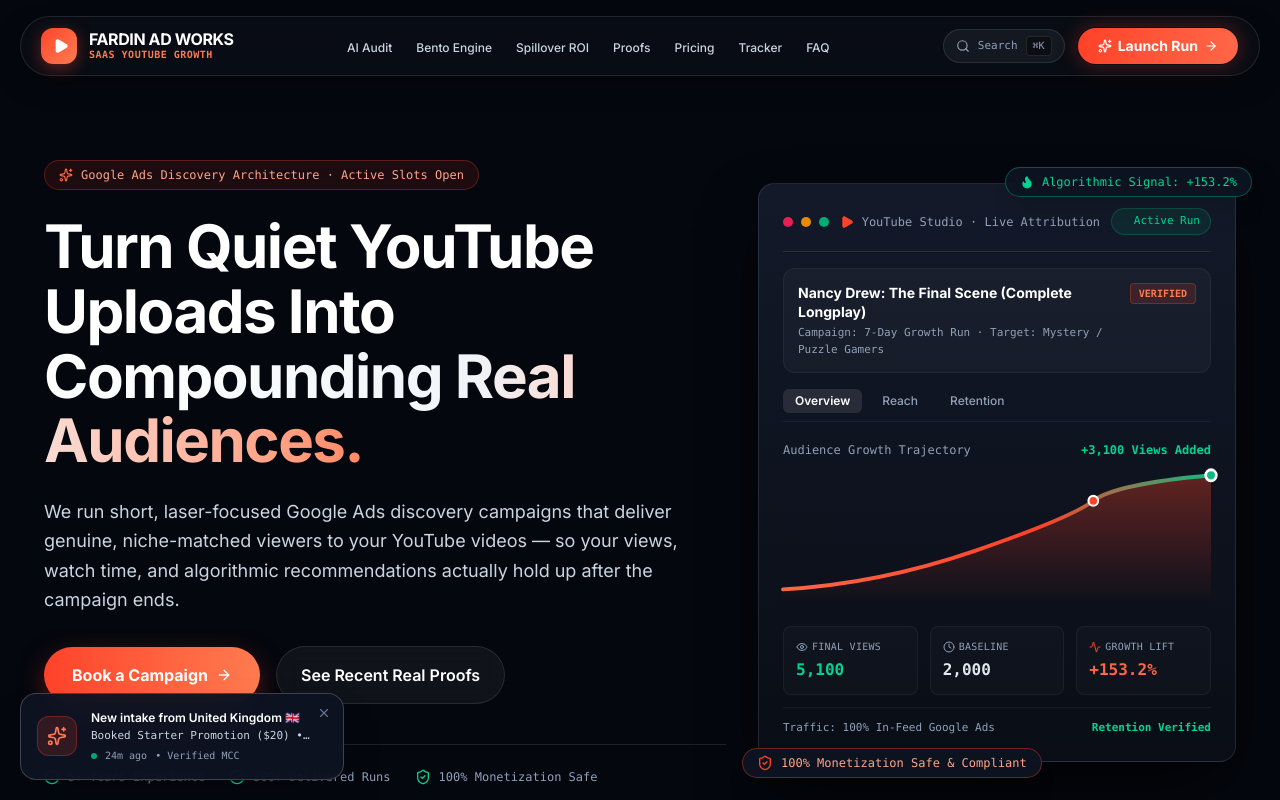
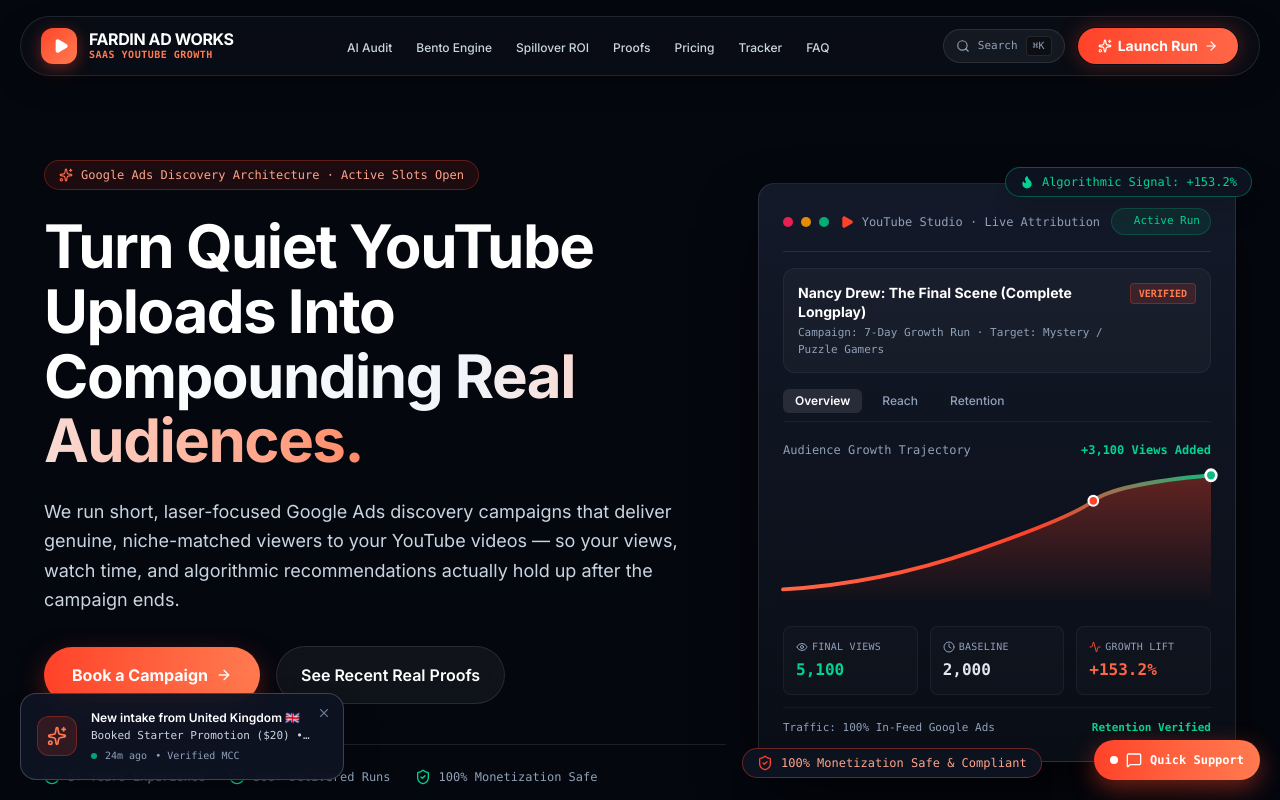
Before and after one commit to carrybit-dev/ad-works, a Next.js app: page / in a window 1280 px wide. Shown: the top 800 px of the page. Built offline with nearby package versions, Linux system fonts and the light colour scheme.

Commit message:
Integrate QuickChatWidget into Home component
Added QuickChatWidget component for quick support.

```diff
--- a/src/app/page.tsx
+++ b/src/app/page.tsx
@@ -18,6 +18,7 @@
 import BookingModal from '@/components/BookingModal';
 import CommandMenu from '@/components/CommandMenu';
 import LiveActivityToast from '@/components/LiveActivityToast';
+import QuickChatWidget from '@/components/QuickChatWidget';
 
 export default function Home() {
   const [bookingOpen, setBookingOpen] = useState(false);
@@ -95,6 +96,9 @@
 
       {/* Dynamic Real-Time Social Proof Toast */}
       <LiveActivityToast />
+
+      {/* Floating Live Desk / Quick Support Widget */}
+      <QuickChatWidget />
     </main>
   );
 }
```
